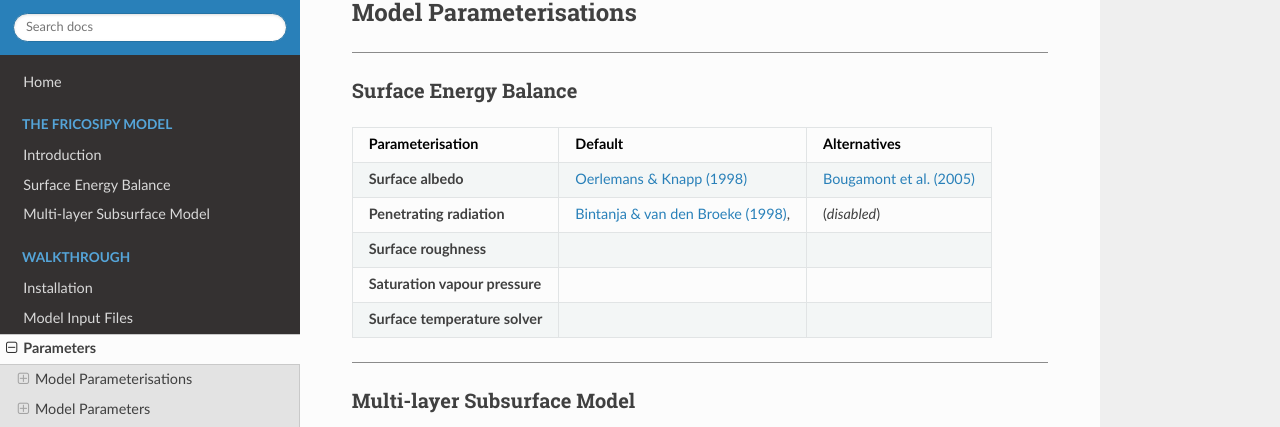
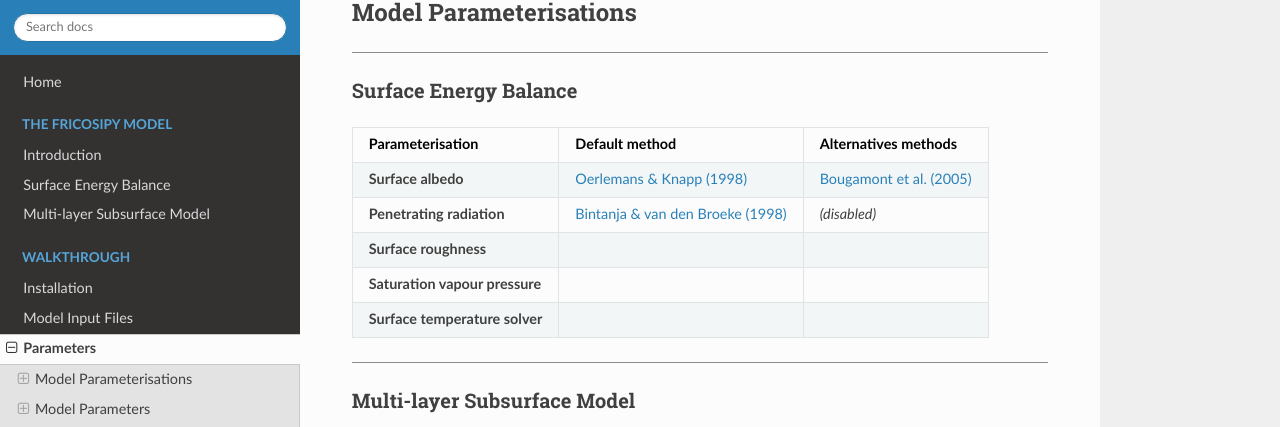
Before and after one commit to MarcusGastaldello/FRICOSIPY, an MkDocs documentation site: the page built from docs/parameters.md, in a window 1280 px wide and 1328 px high. Shown: the part 190-617 px from the top of the window. Built offline with MkDocs 1.6.1, drawn with Linux system fonts in a browser that asks for light colours.

Commit message:
Update parameters.md

```diff
--- a/docs/parameters.md
+++ b/docs/parameters.md
@@ -14,10 +14,10 @@ og_description: A brief guide to optimum parameter selection for a FRICOSIPY sim
 
 ### Surface Energy Balance
 
-| Parameterisation | Default | Alternatives |
+| Parameterisation | Default method | Alternatives methods |
 |---|---|---|
 | **Surface albedo** | [Oerlemans & Knapp (1998)](https://doi.org/10.3189/S0022143000002574) | [Bougamont et al. (2005)](https://doi.org/10.1029/2005JF000348) |
-| **Penetrating radiation** | [Bintanja & van den Broeke (1998)](https://doi.org/10.1175/1520-0450(1995)034<0902:TSEBOA>2.0.CO;2), | (*disabled*) |
+| **Penetrating radiation** | [Bintanja & van den Broeke (1998)](https://doi.org/10.1175/1520-0450(1995)034<0902:TSEBOA>2.0.CO;2) | *(disabled)* |
 | **Surface roughness** |  |  |
 | **Saturation vapour pressure** |  |  |
 | **Surface temperature solver** |  |  |
```
